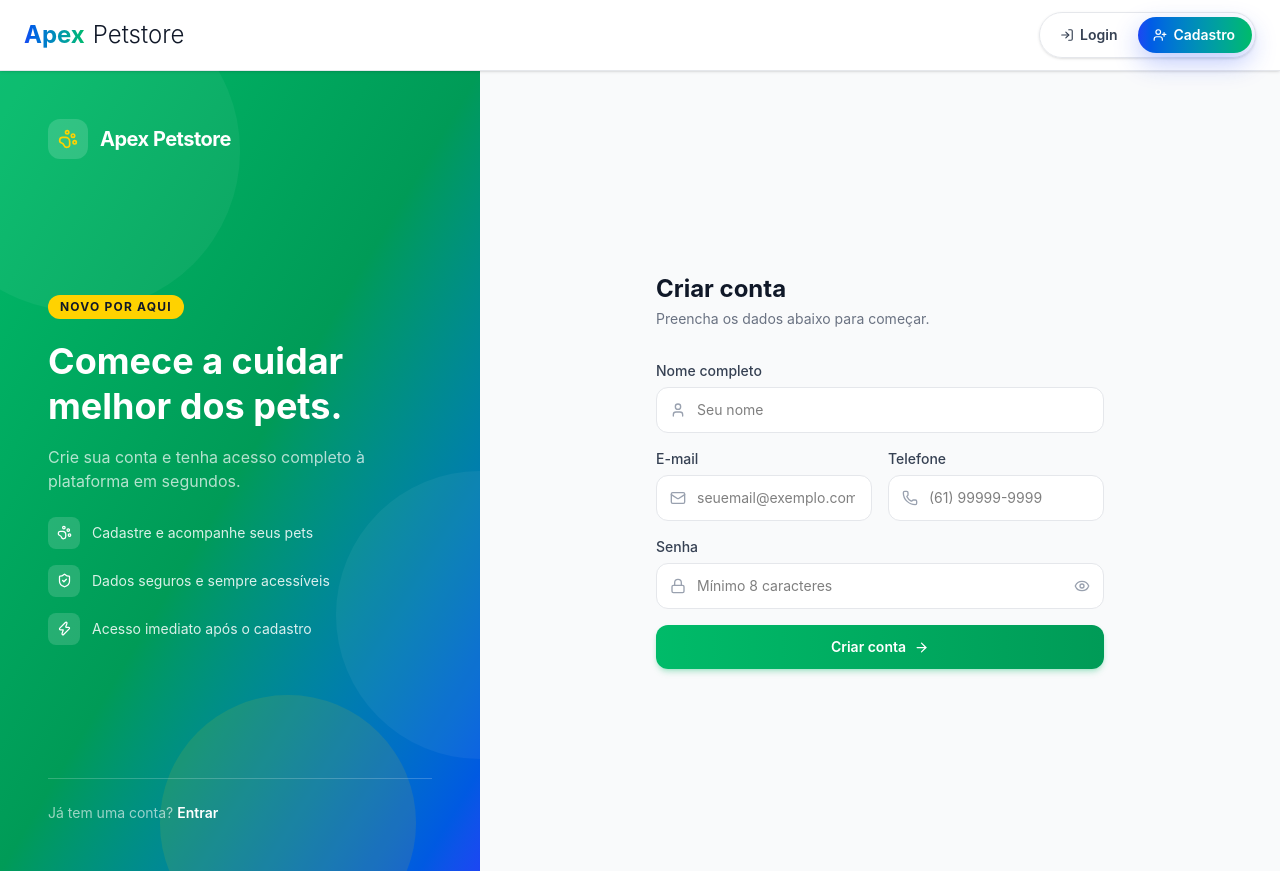
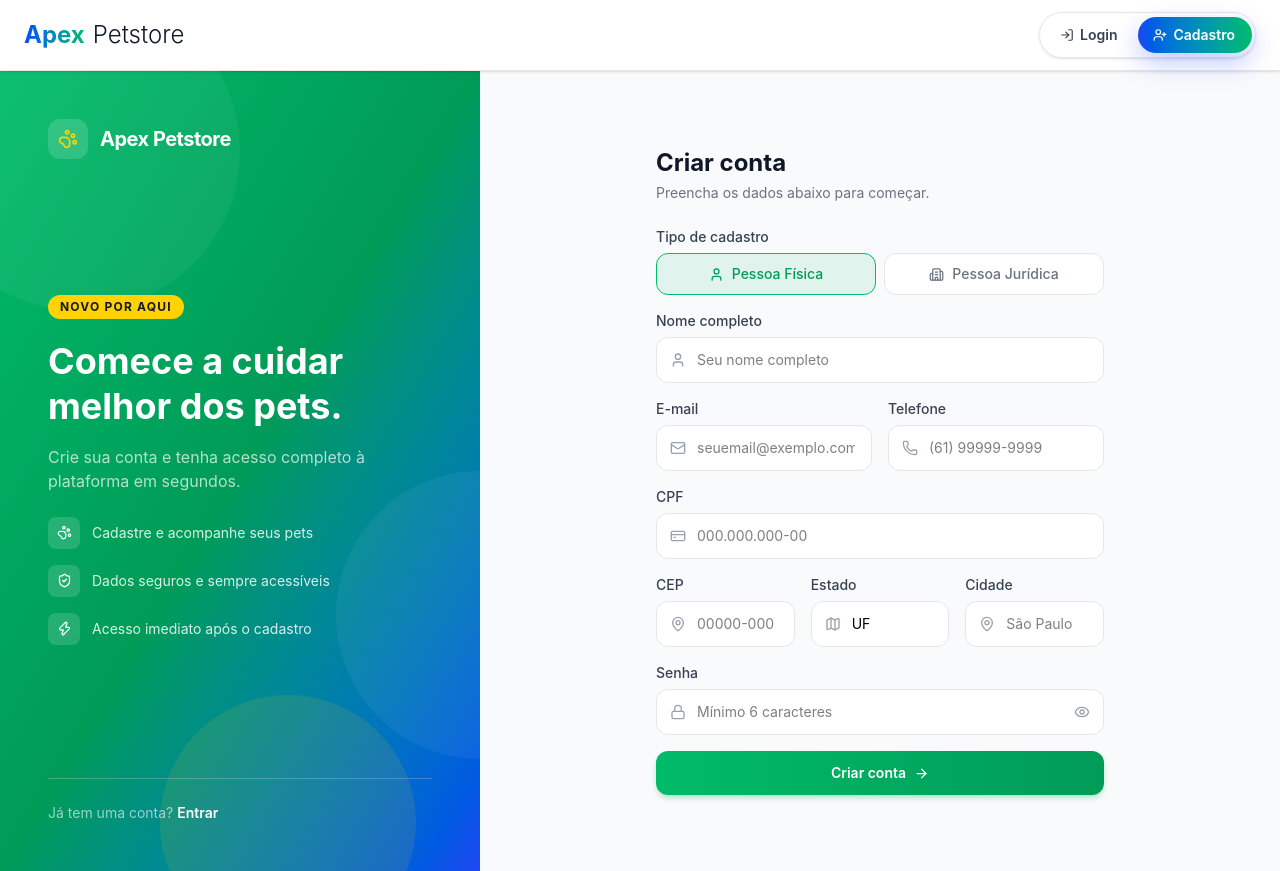
Before and after one commit to gabrielcaixeta01/frontPetstore, a React (Vite) app: page /register in a window 1280 px wide. Built offline with nearby package versions, Linux system fonts and the light colour scheme.

Commit message:
refactor

```diff
--- a/src/pages/RegisterPage.tsx
+++ b/src/pages/RegisterPage.tsx
@@ -11,6 +11,10 @@ import {
   ShieldCheck,
   Zap,
   ArrowRight,
+  Building2,
+  CreditCard,
+  MapPin,
+  Map,
 } from "lucide-react";
 import { api } from "../services/api";
 
@@ -20,12 +24,46 @@ const features = [
   { icon: Zap, text: "Acesso imediato após o cadastro" },
 ];
 
+const BR_STATES = [
+  "AC","AL","AP","AM","BA","CE","DF","ES","GO","MA","MT","MS","MG",
+  "PA","PB","PR","PE","PI","RJ","RN","RS","RO","RR","SC","SP","SE","TO",
+];
+
+function maskCPF(v: string) {
+  return v.replace(/\D/g, "").slice(0, 11)
+    .replace(/(\d{3})(\d)/, "$1.$2")
+    .replace(/(\d{3})(\d)/, "$1.$2")
+    .replace(/(\d{3})(\d{1,2})$/, "$1-$2");
+}
+
+function maskCNPJ(v: string) {
+  return v.replace(/\D/g, "").slice(0, 14)
+    .replace(/(\d{2})(\d)/, "$1.$2")
+    .replace(/(\d{3})(\d)/, "$1.$2")
+    .replace(/(\d{3})(\d)/, "$1/$2")
+    .replace(/(\d{4})(\d{1,2})$/, "$1-$2");
+}
+
+function maskCEP(v: string) {
+  return v.replace(/\D/g, "").slice(0, 8)
+    .replace(/(\d{5})(\d{1,3})/, "$1-$2");
+}
+
+const inputCls =
+  "w-full rounded-xl border border-gray-200 bg-white py-3 pl-10 pr-4 text-sm outline-none transition focus:border-[#00bb69] focus:ring-2 focus:ring-[#00bb69]/20";
+
 export default function RegisterPage() {
   const navigate = useNavigate();
 
+  const [clientType, setClientType] = useState<"pessoa_fisica" | "pessoa_juridica">("pessoa_fisica");
   const [name, setName] = useState("");
   const [email, setEmail] = useState("");
   const [phone, setPhone] = useState("");
+  const [cpf, setCpf] = useState("");
+  const [cnpj, setCnpj] = useState("");
+  const [cep, setCep] = useState("");
+  const [state, setState] = useState("");
+  const [city, setCity] = useState("");
   const [password, setPassword] = useState("");
   const [showPassword, setShowPassword] = useState(false);
   const [loading, setLoading] = useState(false);
@@ -36,13 +74,37 @@ export default function RegisterPage() {
     setError("");
     setLoading(true);
     try {
-      const payload = { name, email, phone, password, role: "cliente" };
+      const payload: Record<string, any> = {
+        name,
+        email,
+        phone,
+        password,
+        profile_type: "cliente",
+        client_type: clientType,
+      };
+
+      if (clientType === "pessoa_fisica") {
+        payload.cpf = cpf;
+      } else {
+        payload.cnpj = cnpj;
+      }
+
+      if (cep) payload.cep = cep;
+      if (state) payload.state = state;
+      if (city) payload.city = city;
+
       const data = await api.post("/auth/register", payload).then((r) => r.data);
       localStorage.setItem("token", data.access_token);
       localStorage.setItem("user", JSON.stringify(data.user));
       navigate("/");
     } catch (err: any) {
-      setError(err?.response?.data?.detail || err?.message || "Erro ao criar conta.");
+      const detail = err?.response?.data?.detail;
+      const errorMessage = Array.isArray(detail)
+        ? detail.map((d: any) => d?.msg ?? String(d)).join(", ")
+        : typeof detail === "string"
+        ? detail
+        : err?.message || "Erro ao criar conta.";
+      setError(errorMessage);
     } finally {
       setLoading(false);
     }
@@ -52,14 +114,12 @@ export default function RegisterPage() {
     <main className="flex min-h-screen">
       {/* ── Painel esquerdo ── */}
       <div className="relative hidden lg:flex lg:w-[480px] flex-col justify-between overflow-hidden bg-gradient-to-br from-[#00bb69] via-[#009b57] to-[#1c46f3] p-12 text-white">
-        {/* Decoração de fundo */}
         <div className="pointer-events-none absolute inset-0">
           <div className="absolute -top-20 -left-20 h-80 w-80 rounded-full bg-white/5" />
           <div className="absolute top-1/2 right-0 h-72 w-72 translate-x-1/2 rounded-full bg-white/5" />
           <div className="absolute -bottom-20 left-1/3 h-64 w-64 rounded-full bg-[#ffd200]/10" />
         </div>
 
-        {/* Logo */}
         <div className="relative flex items-center gap-3">
           <div className="flex h-10 w-10 items-center justify-center rounded-xl bg-white/15">
             <PawPrint size={20} className="text-[#ffd200]" />
@@ -67,7 +127,6 @@ export default function RegisterPage() {
           <span className="text-xl font-bold tracking-tight">Apex Petstore</span>
         </div>
 
-        {/* Headline */}
         <div className="relative space-y-6">
           <div>
             <span className="inline-block rounded-full bg-[#ffd200] px-3 py-1 text-xs font-bold uppercase tracking-widest text-gray-900">
@@ -93,7 +152,6 @@ export default function RegisterPage() {
           </ul>
         </div>
 
-        {/* Rodapé do painel */}
         <div className="relative border-t border-white/20 pt-6 text-sm text-white/60">
           Já tem uma conta?{" "}
           <Link to="/login" className="font-semibold text-white hover:text-[#ffd200] transition-colors">
@@ -104,37 +162,69 @@ export default function RegisterPage() {
 
       {/* ── Painel direito (form) ── */}
       <div className="flex flex-1 flex-col items-center justify-center bg-gray-50 px-6 py-12">
-        {/* Logo mobile */}
         <div className="mb-8 flex items-center gap-2 lg:hidden">
           <PawPrint size={22} className="text-[#1c46f3]" />
           <span className="text-lg font-bold text-gray-900">Apex Petstore</span>
         </div>
 
         <div className="w-full max-w-md">
-          <div className="mb-8">
+          <div className="mb-6">
             <h2 className="text-2xl font-bold text-gray-900">Criar conta</h2>
             <p className="mt-1 text-sm text-gray-500">Preencha os dados abaixo para começar.</p>
           </div>
 
           <form onSubmit={handleSubmit} className="space-y-4">
+            {/* Tipo de cliente */}
+            <div className="space-y-1.5">
+              <label className="block text-sm font-medium text-gray-700">Tipo de cadastro</label>
+              <div className="grid grid-cols-2 gap-2">
+                <button
+                  type="button"
+                  onClick={() => { setClientType("pessoa_fisica"); setCnpj(""); }}
+                  className={`flex items-center justify-center gap-2 rounded-xl border py-2.5 text-sm font-medium transition ${
+                    clientType === "pessoa_fisica"
+                      ? "border-[#00bb69] bg-[#00bb69]/10 text-[#009b57]"
+                      : "border-gray-200 bg-white text-gray-500 hover:border-gray-300"
+                  }`}
+                >
+                  <User size={15} />
+                  Pessoa Física
+                </button>
+                <button
+                  type="button"
+                  onClick={() => { setClientType("pessoa_juridica"); setCpf(""); }}
+                  className={`flex items-center justify-center gap-2 rounded-xl border py-2.5 text-sm font-medium transition ${
+                    clientType === "pessoa_juridica"
+                      ? "border-[#00bb69] bg-[#00bb69]/10 text-[#009b57]"
+                      : "border-gray-200 bg-white text-gray-500 hover:border-gray-300"
+                  }`}
+                >
+                  <Building2 size={15} />
+                  Pessoa Jurídica
+                </button>
+              </div>
+            </div>
+
             {/* Nome */}
             <div className="space-y-1.5">
-              <label className="block text-sm font-medium text-gray-700">Nome completo</label>
+              <label className="block text-sm font-medium text-gray-700">
+                {clientType === "pessoa_fisica" ? "Nome completo" : "Razão social"}
+              </label>
               <div className="relative">
                 <User size={16} className="absolute left-3.5 top-1/2 -translate-y-1/2 text-gray-400" />
                 <input
                   type="text"
                   required
                   autoComplete="name"
-                  placeholder="Seu nome"
+                  placeholder={clientType === "pessoa_fisica" ? "Seu nome completo" : "Nome da empresa"}
                   value={name}
                   onChange={(e) => setName(e.target.value)}
-                  className="w-full rounded-xl border border-gray-200 bg-white py-3 pl-10 pr-4 text-sm outline-none transition focus:border-[#00bb69] focus:ring-2 focus:ring-[#00bb69]/20"
+                  className={inputCls}
                 />
               </div>
             </div>
 
-            {/* E-mail + Telefone em grid */}
+            {/* E-mail + Telefone */}
             <div className="grid gap-4 sm:grid-cols-2">
               <div className="space-y-1.5">
                 <label className="block text-sm font-medium text-gray-700">E-mail</label>
@@ -147,7 +237,7 @@ export default function RegisterPage() {
                     placeholder="seuemail@exemplo.com"
                     value={email}
                     onChange={(e) => setEmail(e.target.value)}
-                    className="w-full rounded-xl border border-gray-200 bg-white py-3 pl-10 pr-4 text-sm outline-none transition focus:border-[#00bb69] focus:ring-2 focus:ring-[#00bb69]/20"
+                    className={inputCls}
                   />
                 </div>
               </div>
@@ -158,11 +248,89 @@ export default function RegisterPage() {
                   <Phone size={16} className="absolute left-3.5 top-1/2 -translate-y-1/2 text-gray-400" />
                   <input
                     type="tel"
+                    required
                     autoComplete="tel"
                     placeholder="(61) 99999-9999"
                     value={phone}
                     onChange={(e) => setPhone(e.target.value)}
-                    className="w-full rounded-xl border border-gray-200 bg-white py-3 pl-10 pr-4 text-sm outline-none transition focus:border-[#00bb69] focus:ring-2 focus:ring-[#00bb69]/20"
+                    className={inputCls}
+                  />
+                </div>
+              </div>
+            </div>
+
+            {/* CPF ou CNPJ */}
+            <div className="space-y-1.5">
+              <label className="block text-sm font-medium text-gray-700">
+                {clientType === "pessoa_fisica" ? "CPF" : "CNPJ"}
+              </label>
+              <div className="relative">
+                <CreditCard size={16} className="absolute left-3.5 top-1/2 -translate-y-1/2 text-gray-400" />
+                {clientType === "pessoa_fisica" ? (
+                  <input
+                    type="text"
+                    required
+                    placeholder="000.000.000-00"
+                    value={cpf}
+                    onChange={(e) => setCpf(maskCPF(e.target.value))}
+                    className={inputCls}
+                  />
+                ) : (
+                  <input
+                    type="text"
+                    required
+                    placeholder="00.000.000/0000-00"
+                    value={cnpj}
+                    onChange={(e) => setCnpj(maskCNPJ(e.target.value))}
+                    className={inputCls}
+                  />
+                )}
+              </div>
+            </div>
+
+            {/* Endereço: CEP + Estado + Cidade */}
+            <div className="grid gap-4 sm:grid-cols-3">
+              <div className="space-y-1.5">
+                <label className="block text-sm font-medium text-gray-700">CEP</label>
+                <div className="relative">
+                  <MapPin size={16} className="absolute left-3.5 top-1/2 -translate-y-1/2 text-gray-400" />
+                  <input
+                    type="text"
+                    placeholder="00000-000"
+                    value={cep}
+                    onChange={(e) => setCep(maskCEP(e.target.value))}
+                    className={inputCls}
+                  />
+                </div>
+              </div>
+
+              <div className="space-y-1.5">
+                <label className="block text-sm font-medium text-gray-700">Estado</label>
+                <div className="relative">
+                  <Map size={16} className="absolute left-3.5 top-1/2 -translate-y-1/2 text-gray-400" />
+                  <select
+                    value={state}
+                    onChange={(e) => setState(e.target.value)}
+                    className="w-full rounded-xl border border-gray-200 bg-white py-3 pl-10 pr-4 text-sm outline-none transition focus:border-[#00bb69] focus:ring-2 focus:ring-[#00bb69]/20 appearance-none"
+                  >
+                    <option value="">UF</option>
+                    {BR_STATES.map((uf) => (
+                      <option key={uf} value={uf}>{uf}</option>
+                    ))}
+                  </select>
+                </div>
+              </div>
+
+              <div className="space-y-1.5">
+                <label className="block text-sm font-medium text-gray-700">Cidade</label>
+                <div className="relative">
+                  <MapPin size={16} className="absolute left-3.5 top-1/2 -translate-y-1/2 text-gray-400" />
+                  <input
+                    type="text"
+                    placeholder="São Paulo"
+                    value={city}
+                    onChange={(e) => setCity(e.target.value)}
+                    className={inputCls}
                   />
                 </div>
               </div>
@@ -176,9 +344,9 @@ export default function RegisterPage() {
                 <input
                   type={showPassword ? "text" : "password"}
                   required
-                  minLength={8}
+                  minLength={6}
                   autoComplete="new-password"
-                  placeholder="Mínimo 8 caracteres"
+                  placeholder="Mínimo 6 caracteres"
                   value={password}
                   onChange={(e) => setPassword(e.target.value)}
                   className="w-full rounded-xl border border-gray-200 bg-white py-3 pl-10 pr-11 text-sm outline-none transition focus:border-[#00bb69] focus:ring-2 focus:ring-[#00bb69]/20"
@@ -216,7 +384,6 @@ export default function RegisterPage() {
             </button>
           </form>
 
-          {/* Link mobile */}
           <p className="mt-6 text-center text-sm text-gray-500 lg:hidden">
             Já tem conta?{" "}
             <Link to="/login" className="font-semibold text-[#1c46f3] hover:underline">
```
Also changed, not shown: src/components/Navbar.tsx (+18 -2 lines), src/components/tag/TagList.tsx (+8 -2 lines), src/pages/CategoriasPage.tsx (+16 -4 lines), src/pages/LojasPage.tsx (+16 -4 lines), src/pages/ServicosPage.tsx (+16 -4 lines), src/pages/TagsPage.tsx (+16 -2 lines).
